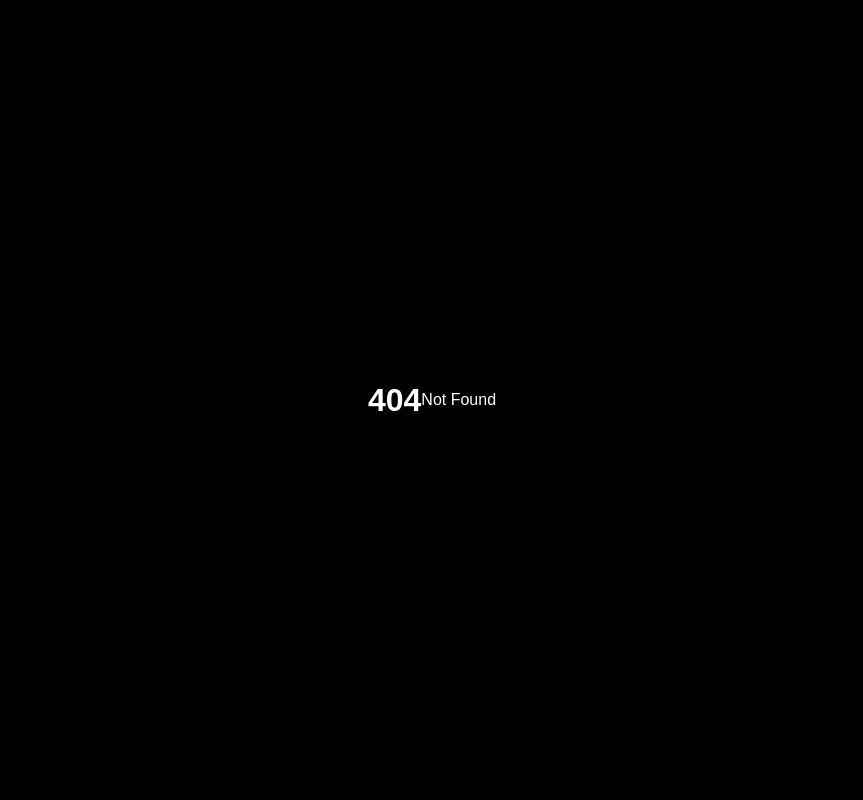
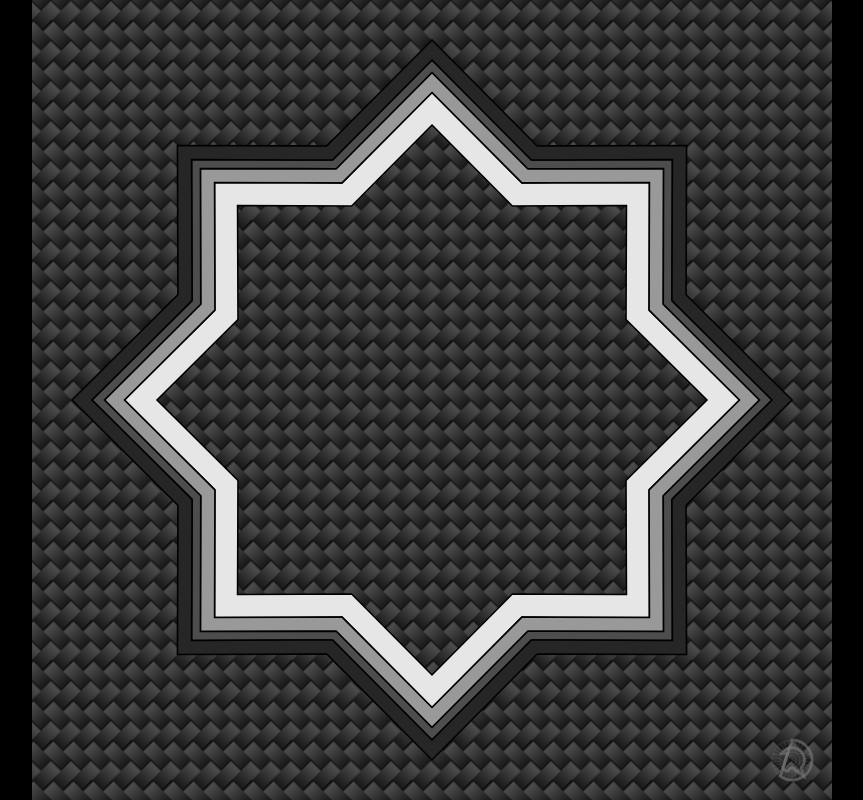
Before and after one commit to dopplerreflect/starts-with-a, a SvelteKit app: page /octagonal-mandala in a window 1280 px wide. Before the commit this address had no page. Shown: the whole page, without its empty margins (208-1071 px from the left). Built offline with nearby package versions, Linux system fonts and the light colour scheme.

Commit message:
add octagonal-mandala

```diff
--- /dev/null
+++ b/src/routes/octagonal-mandala/+page.svelte
@@ -0,0 +1,121 @@
+<svelte:options namespace="svg" />
+
+<script lang="ts">
+	import {
+		arrayMap,
+		phi,
+		polygonPath,
+		radialPoint,
+		radialPointString,
+		viewBox
+	} from '$lib/geometry';
+	import Background from '$lib/components/Background.svelte';
+	import CarbonFiberPattern from '$lib/components/CarbonFiberPattern.svelte';
+	import DrLogo from '$lib/components/DRLogo.svelte';
+	import PathBuilder from '$lib/components/PathBuilder.svelte';
+
+	const size = 2 ** 9;
+	const bgsize = Math.sqrt(size ** 2 * 2);
+	const strokeWidth = size / 2 ** 9;
+
+	const r0 = (size / 2) * 0.9;
+	const angles = arrayMap(16, (n) => (360 / 16) * n - 90);
+	const oRadii = [
+		r0,
+		...arrayMap(9, (n) => Number((r0 - r0 * phi ** n).toFixed(1))).sort((a, b) => b - a)
+	];
+	const iRadii = oRadii.map((r) => oRadii[6] - (r0 - r) * 2);
+	const radii = [...new Set([...oRadii, ...iRadii].sort((a, b) => b - a).filter((n) => n > 0))];
+
+	const tesselatedOctagonPath4 =
+		'M' +
+		angles.map((a, i) => radialPointString(a, i % 2 === 0 ? radii[0] : radii[6])).join('L') +
+		'Z' +
+		'M' +
+		angles.map((a, i) => radialPointString(a, i % 2 === 0 ? radii[3] : radii[7])).join('L') +
+		'Z';
+
+	const tesselatedOctagonPath3 =
+		'M' +
+		angles.map((a, i) => radialPointString(a, i % 2 === 0 ? radii[3] : radii[7])).join('L') +
+		'Z' +
+		'M' +
+		angles.map((a, i) => radialPointString(a, i % 2 === 0 ? radii[4] : radii[8])).join('L') +
+		'Z';
+
+	const tesselatedOctagonPath2 =
+		'M' +
+		angles.map((a, i) => radialPointString(a, i % 2 === 0 ? radii[4] : radii[8])).join('L') +
+		'Z' +
+		'M' +
+		angles.map((a, i) => radialPointString(a, i % 2 === 0 ? radii[5] : radii[9])).join('L') +
+		'Z';
+
+	const tesselatedOctagonPath =
+		'M' +
+		angles.map((a, i) => radialPointString(a, i % 2 === 0 ? radii[5] : radii[9])).join('L') +
+		'Z' +
+		'M' +
+		angles.map((a, i) => radialPointString(a, i % 2 === 0 ? radii[6] : radii[11])).join('L') +
+		'Z';
+</script>
+
+<svg viewBox={viewBox(size)}>
+	<defs>
+		<CarbonFiberPattern size={bgsize} scale={0.05} />
+	</defs>
+	<Background size={bgsize} transform={'rotate(45)'} fill="url(#CarbonFiberPattern)" />
+
+	<!-- <path d={polygonPath(4, r0)} stroke="white" fill="none" />
+	<path d={polygonPath(4, r0, { rotate: 45 })} stroke="white" fill="none" />
+
+	{#each arrayMap(4, (n) => n) as i}
+		<path d={polygonPath(4, radii[i + 3])} stroke="white" fill="none" />
+		<path d={polygonPath(4, radii[i + 3], { rotate: 45 })} stroke="white" fill="none" />
+	{/each} -->
+	<!-- <circle r={oRadii[6]} stroke="white" fill="none" /> -->
+	<!-- <path d={polygonPath(4, radii[6])} stroke="white" fill="hsl(0, 0%, 0%)" fill-opacity={0.75} />
+	<path
+		d={polygonPath(4, radii[6], { rotate: 45 })}
+		stroke="white"
+		fill="hsl(0, 0%, 0%)"
+		fill-opacity={0.75}
+	/> -->
+
+	<path
+		d={tesselatedOctagonPath}
+		stroke-width={strokeWidth}
+		stroke="black"
+		fill={`hsl(0, 0%, 90%)`}
+		fill-rule="evenodd"
+	/>
+	<path
+		d={tesselatedOctagonPath2}
+		stroke-width={strokeWidth}
+		stroke="black"
+		fill={`hsl(22.5, 0%, 60%)`}
+		fill-rule="evenodd"
+	/>
+	<path
+		d={tesselatedOctagonPath3}
+		stroke-width={strokeWidth}
+		stroke="black"
+		fill={`hsl(45, 0%,30%)`}
+		fill-rule="evenodd"
+	/>
+	<path
+		d={tesselatedOctagonPath4}
+		stroke-width={strokeWidth}
+		stroke="black"
+		fill={`hsl(60, 0%, 15%)`}
+		fill-rule="evenodd"
+	/>
+
+	<!-- <PathBuilder {angles} {radii} /> -->
+	<DrLogo
+		size={size / 20}
+		stroke={`hsl(0, 0%, 50%)`}
+		strokeOpacity={0.5}
+		transform={`translate(${size / 2 - size / 20} ${size / 2 - size / 20})`}
+	/>
+</svg>
```
